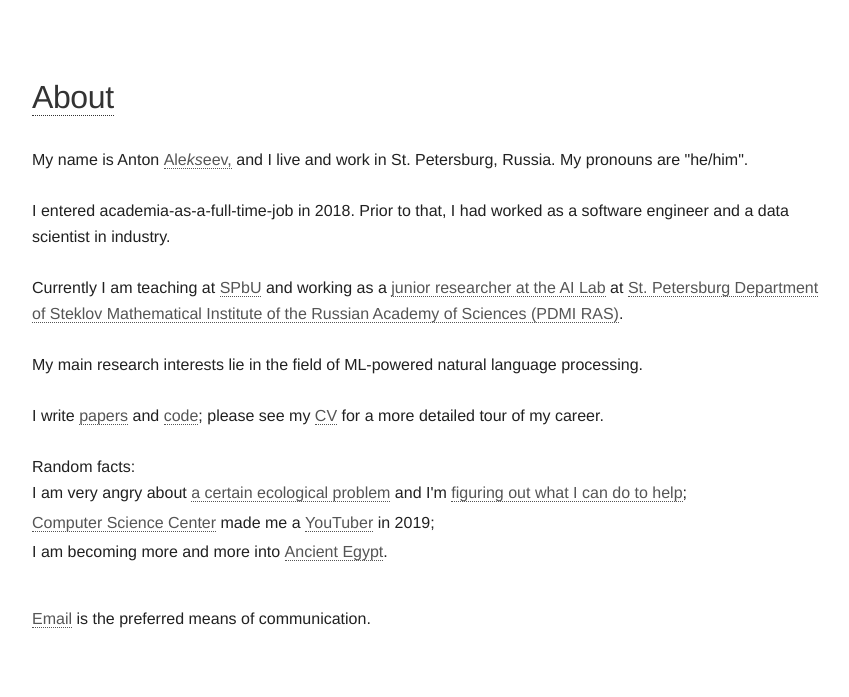
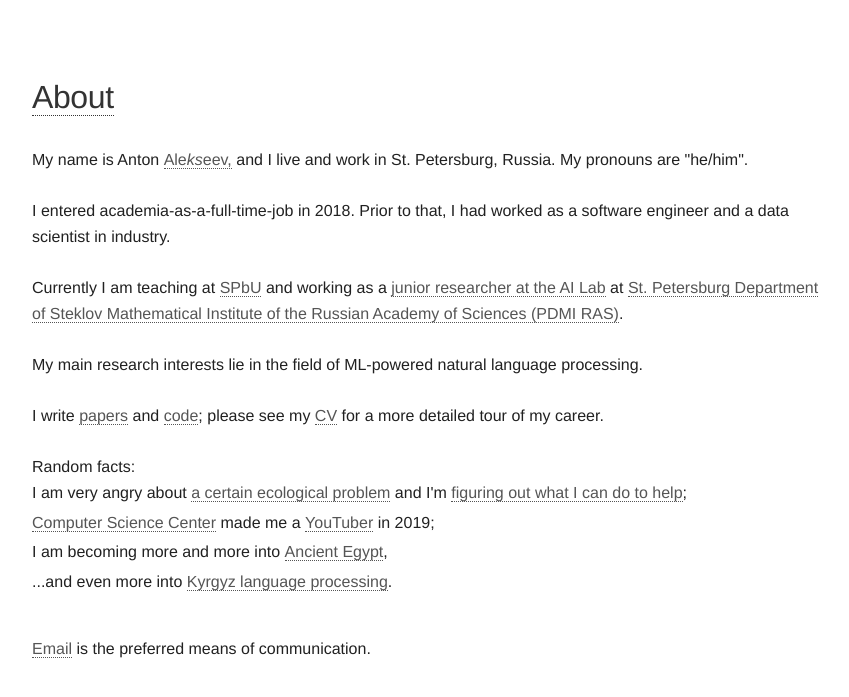
Before and after one commit to alexeyev/alexeyev.github.io, a Jekyll site: the page built from about.html, in a window 1280 px wide. Shown: the top 697 px of the page, without its empty margins (208-1057 px from the left). Built offline with Jekyll 4.4.1, drawn with Linux system fonts in a browser that asks for light colours.

Commit message:
Update about.html

```diff
--- a/about.html
+++ b/about.html
@@ -40,7 +40,10 @@ title: Anton Alekseev
         <a href="https://www.youtube.com/playlist?list=PLlb7e2G7aSpRTcBciP6VBJJPvdH_DXRXQ">YouTuber</a> in 2019;
 
         <li>I am becoming more and more into
-        <a href="https://github.com/alexeyev/glyphnet-pytorch" target="_blank">Ancient Egypt</a>.
+        <a href="https://github.com/alexeyev/glyphnet-pytorch" target="_blank">Ancient Egypt</a>,
+
+        <li>...and even more into
+        <a href="https://github.com/alexeyev/awesome-kyrgyz-nlp" target="_blank">Kyrgyz language processing</a>.
     </ul><br/>
     <a href="mailto:anton.m.alexeyev@gmail.com">Email</a> is the preferred means of communication.
 </div>
```
